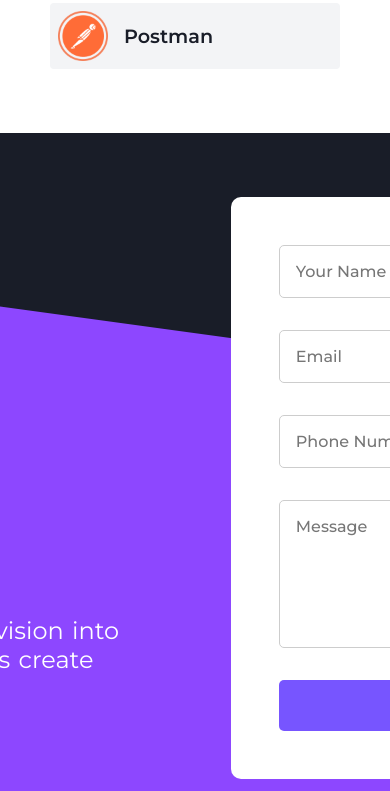
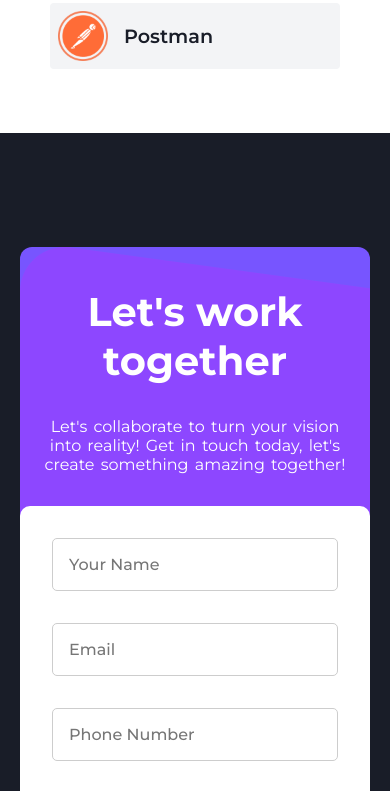
Before and after one commit to AhmedGsa/My-Portfolio, a Next.js app: page / in a window 390 px wide. Shown: the part 8540-9331 px from the top of the page. Built offline with nearby package versions, Linux system fonts and the light colour scheme.

Commit message:
added contact section responsive

```diff
--- a/src/components/contact/Contact.module.css
+++ b/src/components/contact/Contact.module.css
@@ -88,3 +88,42 @@
 .shape form button:hover {
     background-color: var(--button-hover-color);
 }
+
+@media screen and (max-width: 768px) {
+
+    .container {
+        padding: 4rem 20px;
+    }
+
+    .shape {
+        background-color: var(--primary-color);
+        border-radius: 12px;
+        display: flex;
+        flex-direction: column;
+        gap: 2rem;
+        text-align: center;
+    }
+
+    .shape .overlay {
+        padding: 40px 20px 0 20px;
+        width: 100%;
+        min-height: fit-content;
+    }
+
+    .shape h1 {
+        font-size: 2.5rem;
+    }
+
+    .shape p {
+        font-size: 1rem;
+    }
+
+    .shape form {
+        position: relative;
+        right: 0;
+        top: 0;
+        width: 100%;
+        padding: 2rem;
+    }
+
+}
```
